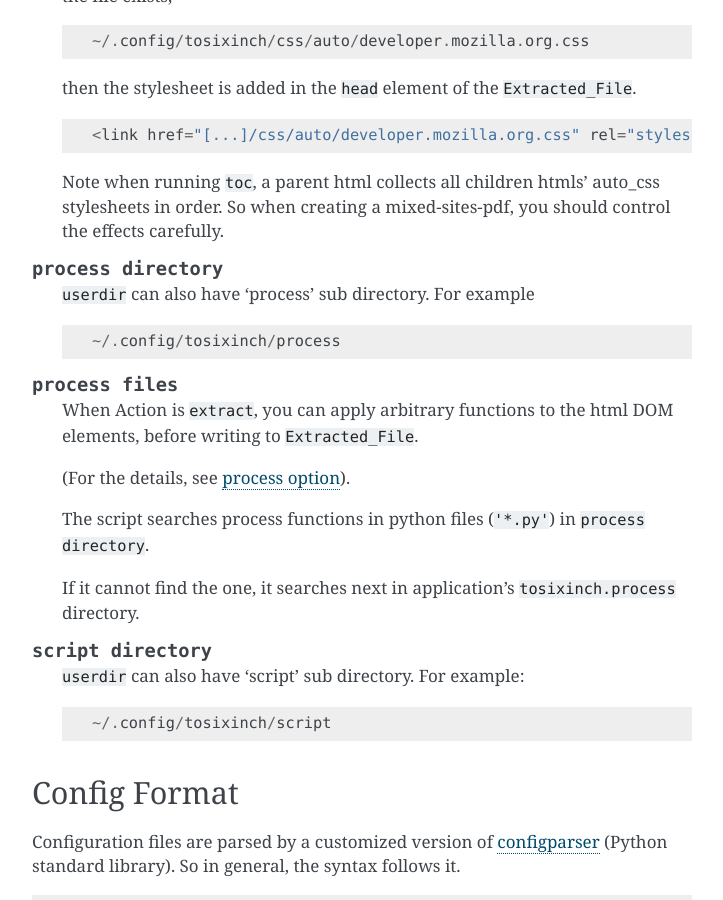
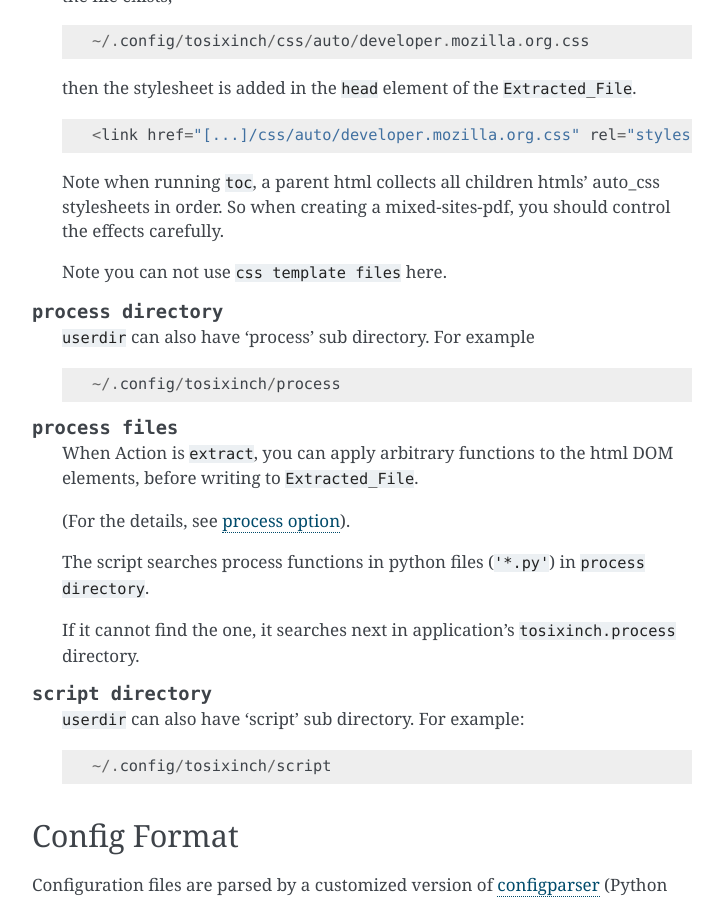
Before and after one commit to openandclose/tosixinch, a Sphinx documentation site: the page built from docs/overview.rst, in a window 1280 px wide and 900 px high, scrolled down 7414 px. Shown: the whole window, without its empty margins (388-1111 px from the left). Built offline with Sphinx 7.4.7, drawn with Linux system fonts in a browser that asks for light colours.

Commit message:
[small edits] (overview.rst)

```diff
--- a/docs/overview.rst
+++ b/docs/overview.rst
@@ -388,6 +388,8 @@ Config Files
     all children htmls' auto_css stylesheets in order.
     So when creating a mixed-sites-pdf, you should control the effects carefully.
 
+    Note you can not use ``css template files`` here.
+
 .. dword:: process directory
 
     ``userdir`` can also have 'process' sub directory. For example ::
```
